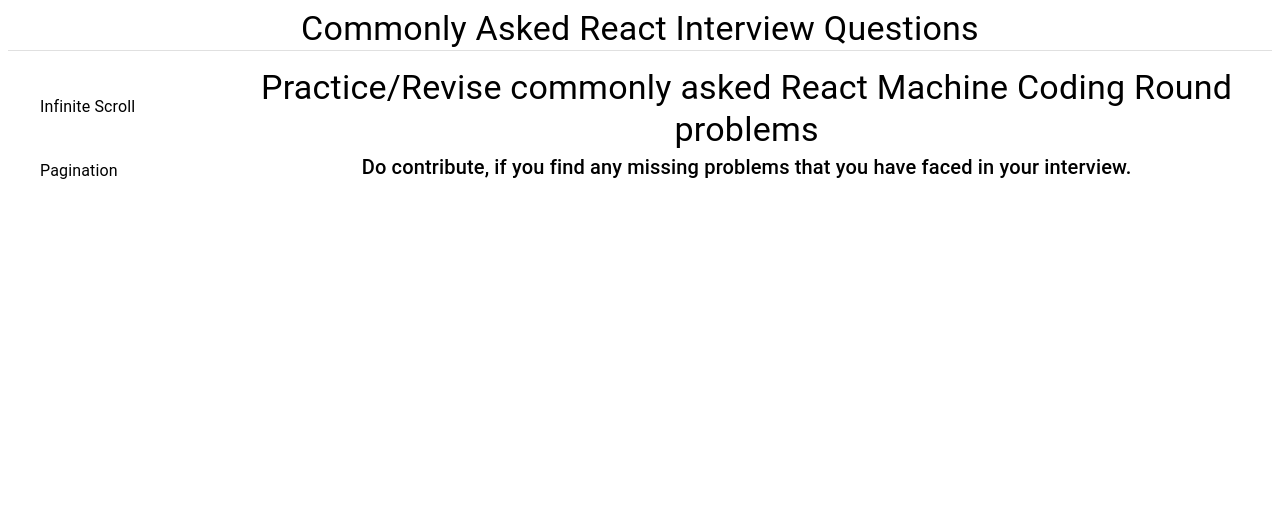
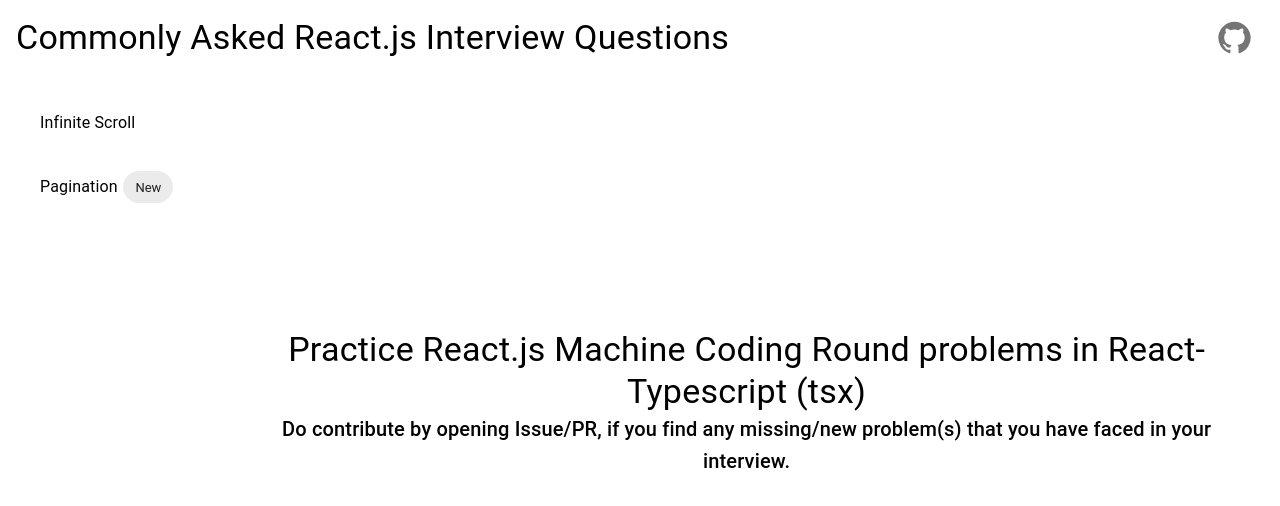
Before and after one commit to parthvyas7/react-interview-questions, a React (Vite) app: page / in a window 1280 px wide. Shown: the top 506 px of the page. Built offline with nearby package versions, Linux system fonts and the light colour scheme.

Commit message:
Copy/View code functionality

```diff
--- a/package.json
+++ b/package.json
@@ -1,6 +1,6 @@
 {
-  "name": "react-ts-sandbox",
-  "private": true,
+  "name": "react-interview-questions",
+  "private": false,
   "version": "1.0.0",
   "type": "module",
   "scripts": {
--- a/src/App.tsx
+++ b/src/App.tsx
@@ -2,27 +2,53 @@
   List,
   ListItem,
   ListItemButton,
-  Divider,
   Typography,
   ListItemText,
+  Link,
+  Chip,
 } from "@mui/material";
 import Grid from "@mui/material/Unstable_Grid2"; // Grid version 2
 import { useState } from "react";
 import { SelectComponent } from "./components";
+import GitHubIcon from "@mui/icons-material/GitHub";
+import IconButton from "@mui/material/IconButton";
+import Tooltip from "@mui/material/Tooltip";
 
 function App() {
   const [choice, setChoice] = useState<number>(-1);
-  const handleSelect = (selectedChoice: number) => {
+  const handleSelect = (selectedChoice: number = -1) => {
     setChoice(selectedChoice);
   };
   return (
     <>
       <Grid container spacing={2}>
-        <Grid xs={12}>
-          <Typography variant="h4" textAlign="center">
-            Commonly Asked React Interview Questions
-          </Typography>
-          <Divider />
+        <Grid
+          xs={12}
+          display="flex"
+          justifyContent="space-between"
+          paddingX={2}
+        >
+          <Link
+            component="button"
+            onClick={() => handleSelect()}
+            color="inherit"
+            underline="hover"
+          >
+            <Typography variant="h4" textAlign="center">
+              Commonly Asked React.js Interview Questions
+            </Typography>
+          </Link>
+          <Tooltip title="Github repo">
+            <IconButton
+              size="large"
+              component="a"
+              href="https://github.com/parthvyas7/react-interview-questions"
+              target="_blank"
+              rel="noopener noreferrer"
+            >
+              <GitHubIcon fontSize="large" />
+            </IconButton>
+          </Tooltip>
         </Grid>
         <Grid xs={2}>
           <nav aria-label="main">
@@ -35,6 +61,7 @@
               <ListItem>
                 <ListItemButton onClick={() => handleSelect(1)}>
                   <ListItemText primary="Pagination" />
+                  <Chip label="New" />
                 </ListItemButton>
               </ListItem>
             </List>
--- a/src/components/InfiniteScroll.tsx
+++ b/src/components/InfiniteScroll.tsx
@@ -1,6 +1,17 @@
 import { ArrowDownward } from "@mui/icons-material";
-import { Button, Skeleton, Stack, Typography } from "@mui/material";
+import {
+  Button,
+  Skeleton,
+  Stack,
+  Typography,
+  Box,
+  ButtonGroup,
+} from "@mui/material";
 import { useEffect, useState, useCallback } from "react";
+import ContentCopyIcon from "@mui/icons-material/ContentCopy";
+import CodeIcon from "@mui/icons-material/Code";
+import IconButton from "@mui/material/IconButton";
+import Tooltip from "@mui/material/Tooltip";
 
 const InfiniteScroll = () => {
   const [data, setData] = useState([]);
@@ -34,8 +45,22 @@
   }, [loading, handleLoadData]);
   return (
     <>
-      <Stack spacing={2}>
+      <Box display="flex" justifyContent="space-between">
         <Typography variant="h4">Infinite scroll</Typography>
+        <ButtonGroup aria-label="Basic button group">
+          <Tooltip title="Copy code">
+            <IconButton>
+              <ContentCopyIcon />
+            </IconButton>
+          </Tooltip>
+          <Tooltip title="Show code">
+            <IconButton>
+              <CodeIcon />
+            </IconButton>
+          </Tooltip>
+        </ButtonGroup>
+      </Box>
+      <Stack spacing={2} paddingY={2}>
         {data.map((it: { id: string; quote: string }) => (
           <Typography key={it.id} variant="h5">
             {it.quote}
--- a/src/components/Pagination.tsx
+++ b/src/components/Pagination.tsx
@@ -1,7 +1,29 @@
+import { Box, Typography, ButtonGroup } from "@mui/material";
+import ContentCopyIcon from "@mui/icons-material/ContentCopy";
+import CodeIcon from "@mui/icons-material/Code";
+import IconButton from "@mui/material/IconButton";
+import Tooltip from "@mui/material/Tooltip";
+
 const Pagination = () => {
   return (
-    <>Pagination</>
-  )
-}
+    <>
+      <Box display="flex" justifyContent="space-between">
+        <Typography variant="h4">Pagination</Typography>
+        <ButtonGroup aria-label="Basic button group">
+          <Tooltip title="Copy code">
+            <IconButton>
+              <ContentCopyIcon />
+            </IconButton>
+          </Tooltip>
+          <Tooltip title="Show code">
+            <IconButton>
+              <CodeIcon />
+            </IconButton>
+          </Tooltip>
+        </ButtonGroup>
+      </Box>
+    </>
+  );
+};
 
-export default Pagination
+export default Pagination;
--- a/src/components/Welcome.tsx
+++ b/src/components/Welcome.tsx
@@ -1,17 +1,33 @@
-import { Container, Typography } from "@mui/material";
+import { Container, Typography, Box } from "@mui/material";
 
 const Welcome = () => {
   return (
     <>
-      <Container>
-        <Typography
-          variant="h4"
-          textAlign="center"
+      <Box
+        sx={{
+          display: "flex",
+          height: "100%",
+        }}
+      >
+        <Container
+          sx={{
+            display: "flex",
+            flexDirection: "column",
+            justifyContent: "center",
+            alignItems: "center",
+            height: "80vh",
+          }}
         >
-          Practice/Revise commonly asked React Machine Coding Round problems
-        </Typography>
-        <Typography variant="h6" textAlign="center">Do contribute, if you find any missing problems that you have faced in your interview.</Typography>
-      </Container>
+          <Typography variant="h4" textAlign="center">
+            Practice React.js Machine Coding Round problems in React-Typescript
+            (tsx)
+          </Typography>
+          <Typography variant="h6" textAlign="center">
+            Do contribute by opening Issue/PR, if you find any missing/new
+            problem(s) that you have faced in your interview.
+          </Typography>
+        </Container>
+      </Box>
     </>
   );
 };
--- a/src/components/index.ts
+++ b/src/components/index.ts
@@ -1,4 +1,5 @@
 import InfiniteScroll from './InfiniteScroll'
 import SelectComponent from './SelectComponent'
+import Pagination from './Pagination'
 
-export {InfiniteScroll,SelectComponent}
+export {InfiniteScroll,SelectComponent,Pagination}
```
Also changed, not shown: 1 other file (tests, documents, lock files or other folders).
